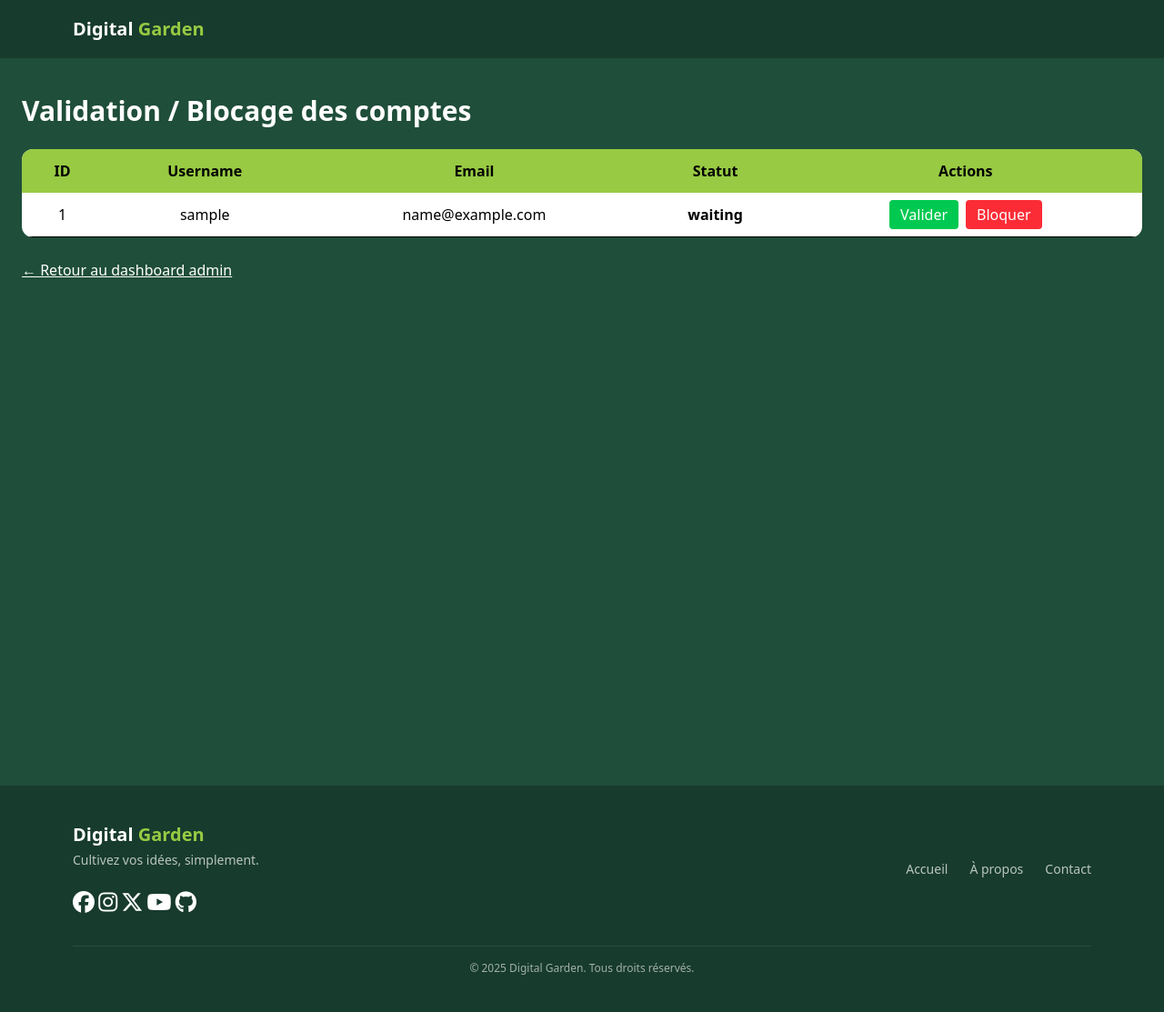
After one commit to MounaSaiss/OOPDigitaleGarden, a PHP site: page /user-validation.php in a window 1280 px wide. The commit adds this page. Shown: the whole page at 91% size. Run offline with PHP 8.4, Linux system fonts and the light colour scheme; tables that the repository leaves empty hold one stand-in row (values such as "Sample post"); some libraries are stand-ins or nearby versions.

Commit message:
feat: add authentication logic and admin user management

```diff
--- a/public/login.php
+++ b/public/login.php
@@ -26,12 +26,14 @@ if ($_SERVER['REQUEST_METHOD'] === 'POST') {
         $auth = new AuthService($repo);
 
         if ($auth->login($email, $password)) {
+            if ($_SESSION['role'] === 'Admin') {
+                header("Location: dashboardAdmin.php");
+            } else {
             header("Location: dashboard.php");
             exit;
         }
     }
-
-
+}
 }
 ?>
 <?php include __DIR__ . '/../includes/header.php'; ?>
--- /dev/null
+++ b/public/user-validation.php
@@ -0,0 +1,93 @@
+<?php
+session_start();
+
+require_once __DIR__ . '/../config/database.php';
+require_once __DIR__ . '/../src/Repository/UserRepository.php';
+
+
+$db = new DatabaseConnection();
+$pdo = $db->getConnection();
+$repo = new UserRepository($pdo);
+
+if ($_SERVER['REQUEST_METHOD'] === 'POST') {
+
+    $id = $_POST['id'];
+    $action = $_POST['action'];
+
+    if ($action === 'validate') {
+        $repo->updateStatut($id, 'improve');
+    }
+
+    if ($action === 'block') {
+        $repo->updateStatut($id, 'block');
+    }
+}
+
+$users = $repo->findAll();
+
+include __DIR__ . '/../includes/header.php';
+?>
+
+<section class="min-h-screen bg-[#1F4E3A] py-10">
+    <div class="container mx-auto px-6">
+        <h2 class="text-3xl text-white font-bold mb-6">
+            Validation / Blocage des comptes
+        </h2>
+
+        <table class="w-full bg-white rounded-xl overflow-hidden">
+            <thead class="bg-[#98CA43] text-black">
+                <tr>
+                    <th class="p-3">ID</th>
+                    <th class="p-3">Username</th>
+                    <th class="p-3">Email</th>
+                    <th class="p-3">Statut</th>
+                    <th class="p-3">Actions</th>
+                </tr>
+            </thead>
+
+            <tbody>
+                <?php foreach ($users as $user): ?>
+                    <?php if ($user['role'] !== 'Admin'): ?>
+                        <tr class="border-b text-center">
+                            <td class="p-2"><?= $user['id'] ?></td>
+                            <td class="p-2"><?= $user['username'] ?></td>
+                            <td class="p-2"><?= $user['email'] ?></td>
+                            <td class="p-2 font-semibold"><?= $user['statut'] ?></td>
+                            <td class="p-2 flex gap-2 justify-center">
+
+                                <?php if ($user['statut'] !== 'improve'): ?>
+                                    <form method="post">
+                                        <input type="hidden" name="id" value="<?= $user['id'] ?>">
+                                        <input type="hidden" name="action" value="validate">
+                                        <button type="submit"
+                                            class="bg-green-500 text-white px-3 py-1 rounded">
+                                            Valider
+                                        </button>
+                                    </form>
+                                <?php endif; ?>
+
+                                <?php if ($user['statut'] !== 'block'): ?>
+                                    <form method="post">
+                                        <input type="hidden" name="id" value="<?= $user['id'] ?>">
+                                        <input type="hidden" name="action" value="block">
+                                        <button type="submit"
+                                            class="bg-red-500 text-white px-3 py-1 rounded">
+                                            Bloquer
+                                        </button>
+                                    </form>
+                                <?php endif; ?>
+
+                            </td>
+                        </tr>
+                    <?php endif; ?>
+                <?php endforeach; ?>
+            </tbody>
+        </table>
+
+        <a href="dashboardAdmin.php" class="inline-block mt-6 text-white underline">
+            ← Retour au dashboard admin
+        </a>
+    </div>
+</section>
+
+<?php include __DIR__ . '/../includes/footer.php'; ?>
--- a/src/Entity/User.php
+++ b/src/Entity/User.php
@@ -2,7 +2,7 @@
 
 class User
 {
-    private ?int $id = null;
+    private int $id;
     private string $username;
     private string $email;
     private string $password;
--- a/src/Repository/UserRepository.php
+++ b/src/Repository/UserRepository.php
@@ -32,7 +32,6 @@ class UserRepository
 
         $user = $stmt->fetch(PDO::FETCH_ASSOC);
         return $user;
-
     }
 
     public function findAll()
@@ -40,4 +39,10 @@ class UserRepository
         $stmt = $this->pdo->query("SELECT id, username, email, statut, role FROM users");
         return $stmt->fetchAll(PDO::FETCH_ASSOC);
     }
+    public function updateStatut(int $id,$statut)
+    {
+        $sql = "UPDATE users SET statut = ? WHERE id = ?";
+        $stmt = $this->pdo->prepare($sql);
+        return $stmt->execute([$statut, $id]);
+    }
 }
```
Also changed, not shown: public/users.php (added, +52 -0 lines), sql/shcema.sql (+4 -4 lines), src/Service/AuthService.php (+4 -3 lines).
